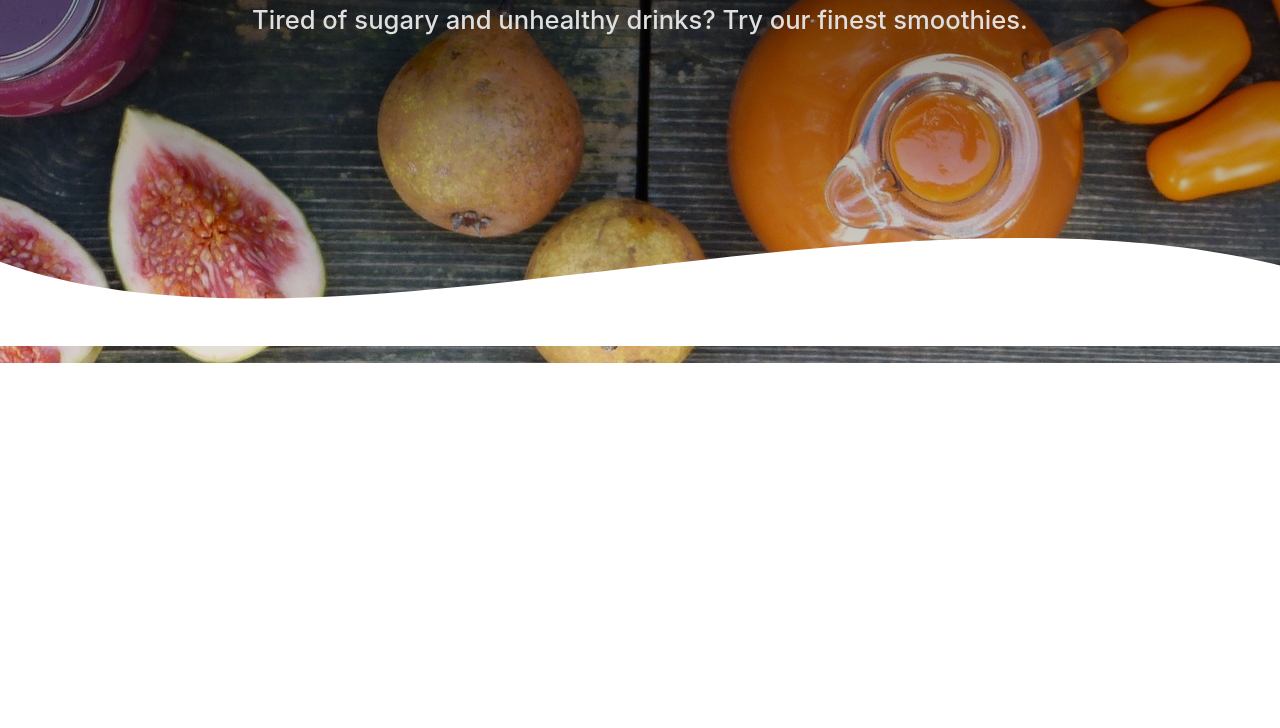
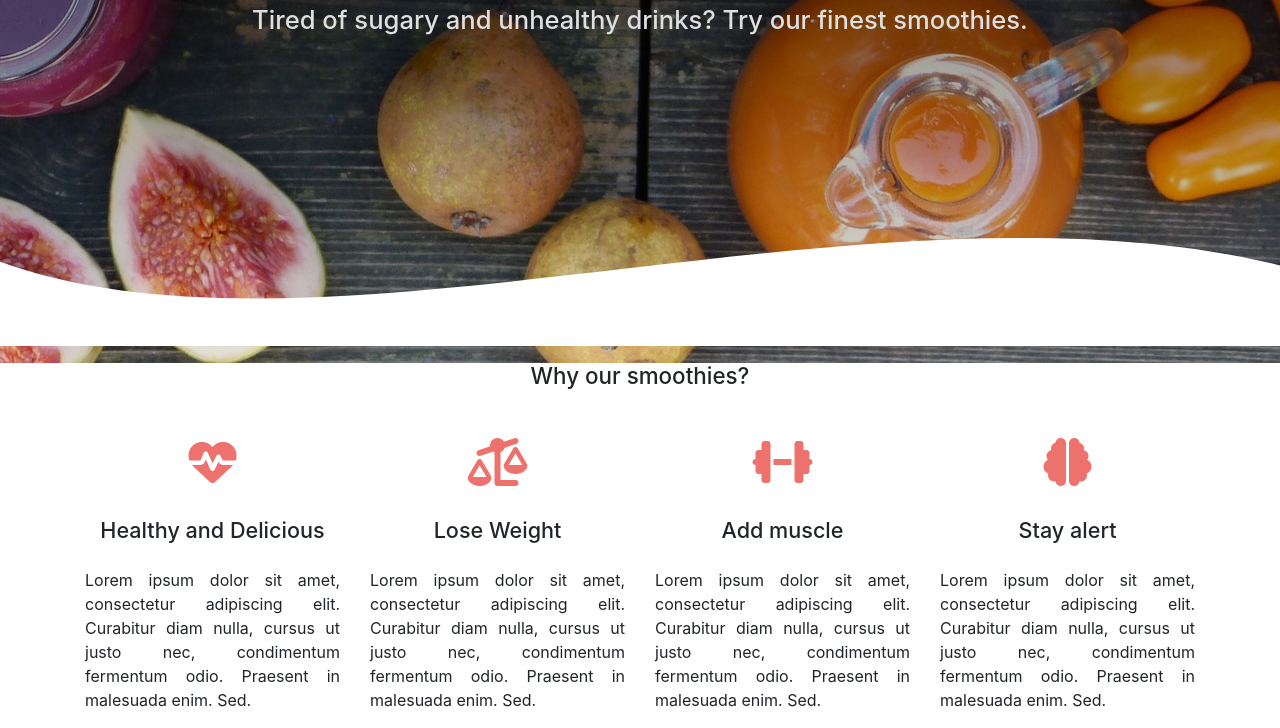
Before and after one commit to kpalcze/smoothie-delight, a website: page index.html in a window 1280 px wide. Shown: the part 413-1141 px from the top of the page. Before the commit the page ends 800 px from the top, so only its background shows below. Drawn offline with nearby package versions, Linux system fonts and the light colour scheme.

Commit message:
ADD: Why our smoothies section

```diff
--- a/index.html
+++ b/index.html
@@ -11,6 +11,7 @@
     <link rel="stylesheet" href="https://stackpath.bootstrapcdn.com/bootstrap/4.1.3/css/bootstrap.min.css"
         integrity="sha384-MCw98/SFnGE8fJT3GXwEOngsV7Zt27NXFoaoApmYm81iuXoPkFOJwJ8ERdknLPMO" crossorigin="anonymous">
 
+    <script src="https://kit.fontawesome.com/3b2859efa7.js"></script>
 
     <link href="/dist/styles/main.min.css" rel="stylesheet" type="text/css">
 
@@ -59,6 +60,40 @@
         </div>
     </header>
 
+    <section id="our-smoothies">
+        <div class="container">
+            <h3>Why our smoothies?</h3>
+            <div class="row">
+                <div class="col-12 col-sm-6 col-lg-3 center">
+                    <i class="fas fa-heartbeat"></i>
+                    <h5>Healthy and Delicious</h5>
+                    <p>Lorem ipsum dolor sit amet, consectetur adipiscing elit. Curabitur diam nulla, cursus ut justo
+                        nec, condimentum fermentum odio. Praesent in malesuada enim. Sed. </p>
+                </div>
+                <div class="col-12 col-sm-6 col-lg-3 center">
+                    <i class="fas fa-balance-scale-left"></i>
+                    <h5>Lose Weight</h5>
+                    <p>Lorem ipsum dolor sit amet, consectetur adipiscing elit. Curabitur diam nulla, cursus ut justo
+                        nec, condimentum fermentum odio. Praesent in malesuada enim. Sed.</p>
+                </div>
+                <div class="col-12 col-sm-6 col-lg-3 center">
+                    <i class="fas fa-dumbbell"></i>
+                    <h5>Add muscle</h5>
+                    <p>Lorem ipsum dolor sit amet, consectetur adipiscing elit. Curabitur diam nulla, cursus ut justo
+                        nec, condimentum fermentum odio. Praesent in malesuada enim. Sed. </p>
+                </div>
+                <div class="col-12 col-sm-6 col-lg-3 center">
+                    <i class="fas fa-brain"></i>
+                    <h5>Stay alert</h5>
+                    <p>Lorem ipsum dolor sit amet, consectetur adipiscing elit. Curabitur diam nulla, cursus ut justo
+                        nec, condimentum fermentum odio. Praesent in malesuada enim. Sed. </p>
+                </div>
+            </div>
+
+        </div>
+    </section>
+
+
     <script src="https://code.jquery.com/jquery-3.2.1.slim.min.js"
         integrity="sha384-KJ3o2DKtIkvYIK3UENzmM7KCkRr/rE9/Qpg6aAZGJwFDMVNA/GpGFF93hXpG5KkN"
         crossorigin="anonymous"></script>
--- a/src/styles/styles.less
+++ b/src/styles/styles.less
@@ -9,7 +9,7 @@
 @p-6: 24px;
 
 
-// HEADINGS
+// GENERAL
 h1 {
     text-align: center;
     color: @light;
@@ -21,6 +21,21 @@ h2 {
     text-align: center;
     color: @light;
     font-size: 160%;
+}
+
+h3 {
+    text-align: center;
+    font-size: 140%;
+    padding-bottom: @p-6;
+}
+
+h5 {
+    font-size: 135%;
+    padding: @p-4 0;
+}
+
+p {
+    text-align: justify;
 }
 
 // HEADER
@@ -68,3 +83,19 @@ h2 {
         fill: @white;
     }
 }
+
+
+// SECTION WHY OUR SMOOTHIES
+
+#our-smoothies {
+    i {
+        font-size: 300%;
+        color: @primary;
+        padding: @p-4;
+    }
+}
+
+// UTILITIES
+.center {
+    text-align: center;
+}
```
Also changed, not shown: dist/styles/main.css, dist/styles/main.min.css.
